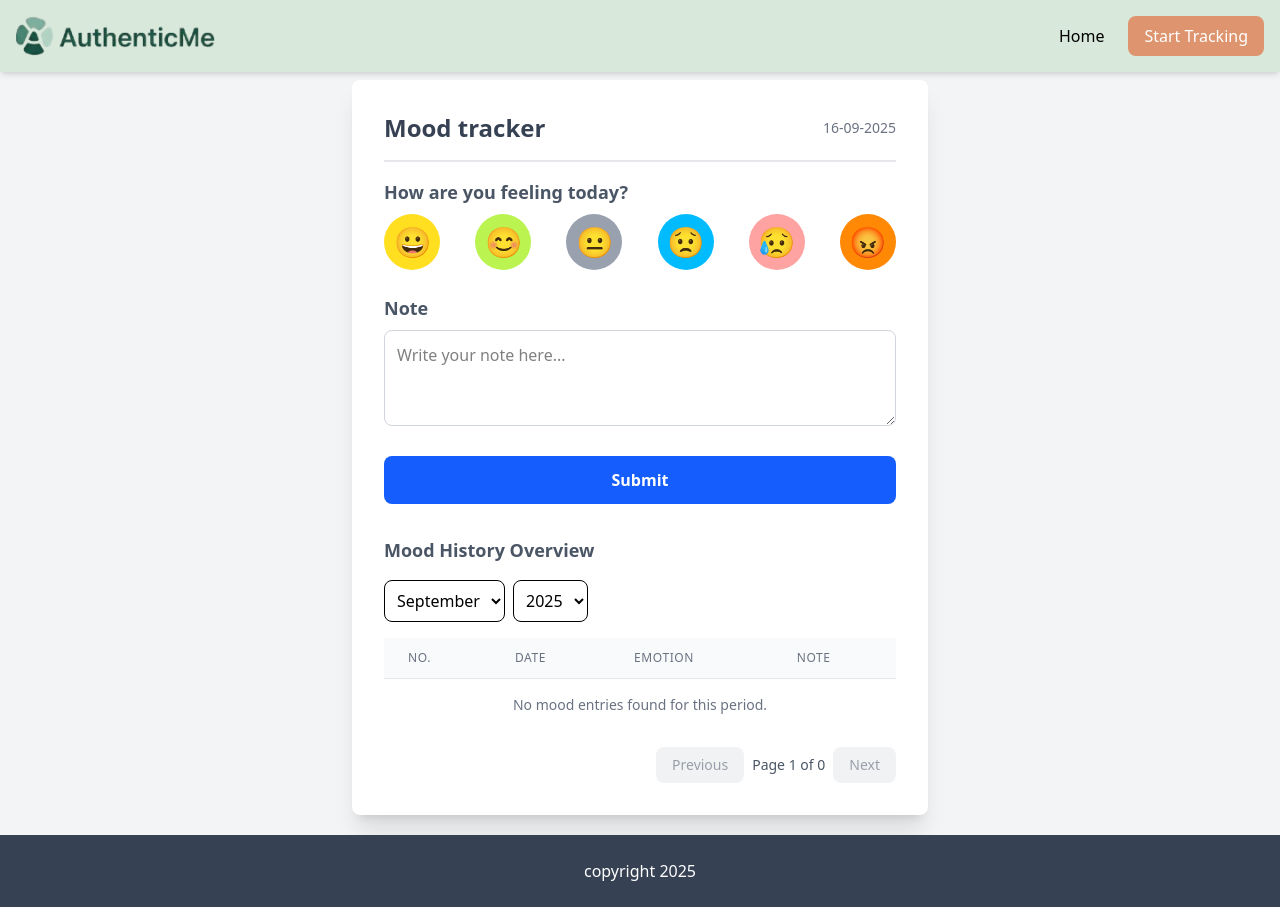
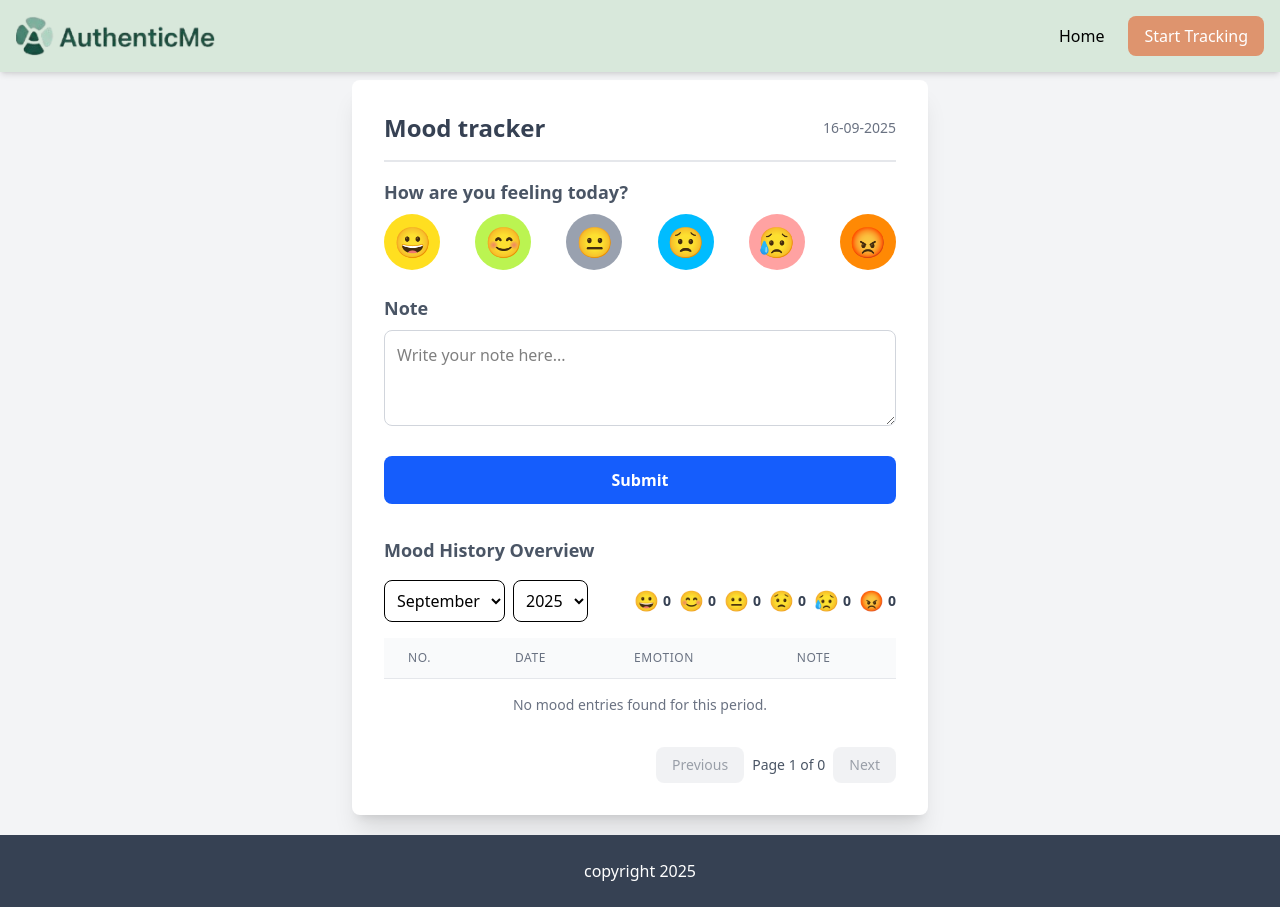
Before and after one commit to banalmajda/moodtracker, a React (Vite) app: page /tracking in a window 1280 px wide. Built offline with nearby package versions, Linux system fonts and the light colour scheme.

Commit message:
edit moodtracker biar overview muncul meski terhitung 0

```diff
--- a/src/components/pages/MoodTracker.jsx
+++ b/src/components/pages/MoodTracker.jsx
@@ -102,8 +102,23 @@ const MoodTracker = () => {
     return counts;
   }, {});
 
+  // Ganti bagian ini:
+  // const sortedMoods = Object.entries(moodCounts).sort(([, a], [, b]) => b - a);
+
+  // Dengan kode baru di bawah ini:
+  const allMoodsWithCounts = Object.entries(emojiMap).map(
+    ([emotion, emoji]) => {
+      const count = moodCounts[emotion] || 0;
+      return {
+        emotion,
+        emoji,
+        count,
+      };
+    }
+  );
+
+  const sortedMoods = allMoodsWithCounts.sort((a, b) => b.count - a.count);
   // Sort mood counts from highest to lowest
-  const sortedMoods = Object.entries(moodCounts).sort(([, a], [, b]) => b - a);
 
   // Generate month and year options
   const months = [
@@ -236,13 +251,17 @@ const MoodTracker = () => {
                   ))}
                 </select>
               </div>
+
               {/* Mood Overview */}
               <div className="flex space-x-2">
-                {sortedMoods.map(([emotion, count]) => (
-                  <div key={emotion} className="flex items-center space-x-1">
-                    <span className="text-xl">{emojiMap[emotion]}</span>
+                {sortedMoods.map((mood) => (
+                  <div
+                    key={mood.emotion}
+                    className="flex items-center space-x-1"
+                  >
+                    <span className="text-xl">{mood.emoji}</span>
                     <span className="text-sm font-semibold text-gray-700">
-                      {count}
+                      {mood.count}
                     </span>
                   </div>
                 ))}
```
